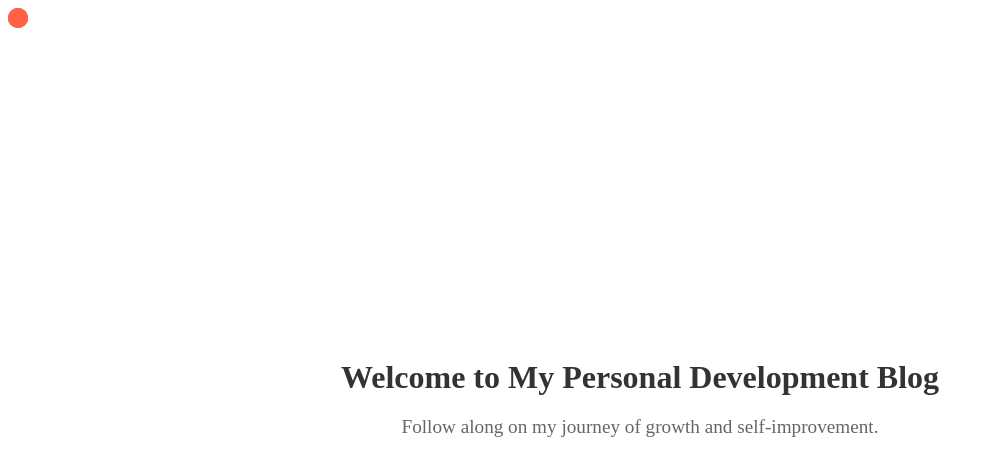
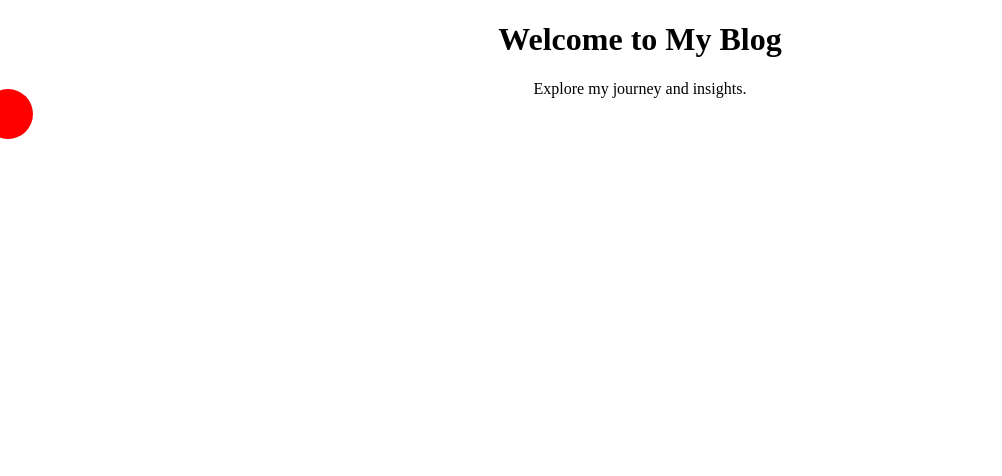
Before and after one commit to xaeoee/nuxt-auto-deploy, a Nuxt app: page / in a window 1280 px wide. Shown: the top 476 px of the page, without its empty margins (0-1002 px from the left). Built offline with nearby package versions, Linux system fonts and the light colour scheme.

Commit message:
Fixed buggy pointer

```diff
--- a/components/Tutorial.vue
+++ /dev/null
@@ -1,100 +0,0 @@
-<template>
-  <div id="app" @mousemove="trackMouse" @click="popEffect">
-    <header>
-      <h1>Welcome to My Personal Development Blog</h1>
-      <p>Follow along on my journey of growth and self-improvement.</p>
-    </header>
-    <div class="mouse-tracker" v-for="delay in [0, 100, 200, 300]" :key="delay" :style="trackerStyle(delay)"></div>
-    <transition-group name="pop" tag="div">
-      <div v-for="item in pops" :key="item.key" class="pop" :style="item.style"></div>
-    </transition-group>
-  </div>
-</template>
-
-<script>
-export default {
-  data() {
-    return {
-      mouseX: 0,
-      mouseY: 0,
-      pops: [],
-      nextPopKey: 0
-    };
-  },
-  computed: {
-    trackerStyle() {
-      return delay => ({
-        left: `${this.mouseX}px`,
-        top: `${this.mouseY}px`,
-        transition: `all ${0.2 + delay / 1000}s ease`,
-        position: 'absolute',
-        pointerEvents: 'none',
-        width: '20px',
-        height: '20px',
-        borderRadius: '50%',
-        backgroundColor: `rgba(255, 99, 71, ${1 - delay / 1000})`
-      });
-    }
-  },
-  methods: {
-    trackMouse(event) {
-      this.mouseX = event.clientX;
-      this.mouseY = event.clientY;
-    },
-    popEffect(event) {
-      const popStyle = {
-        left: `${event.clientX - 10}px`,
-        top: `${event.clientY - 10}px`,
-        position: 'absolute',
-        width: '20px',
-        height: '20px',
-        borderRadius: '50%',
-        backgroundColor: 'rgba(100, 149, 237, 0.5)',
-        animation: 'pop-animation 0.5s forwards'
-      };
-      this.pops.push({ key: this.nextPopKey++, style: popStyle });
-      setTimeout(() => {
-        this.pops.shift();
-      }, 500);  // Remove pop after animation completes
-    }
-  }
-};
-</script>
-
-<style>
-#app {
-  text-align: center;
-  min-height: 100vh;
-  display: flex;
-  flex-direction: column;
-  justify-content: center;
-  align-items: center;
-  position: relative;
-}
-
-header h1 {
-  margin: 0;
-  font-size: 2em;
-  color: #333;
-}
-
-header p {
-  color: #666;
-  font-size: 1.2em;
-}
-
-.pop {
-  pointer-events: none;
-}
-
-@keyframes pop-animation {
-  0% {
-    transform: scale(1);
-    opacity: 1;
-  }
-  100% {
-    transform: scale(1.5);
-    opacity: 0;
-  }
-}
-</style>
--- a/pages/index.vue
+++ b/pages/index.vue
@@ -1,13 +1,8 @@
 <template>
-  <div id="app" @mousemove="trackMouse" @click="popEffect">
-    <header>
-      <h1>Welcome to My Personal Development Blog</h1>
-      <p>Follow along on my journey of growth and self-improvement.</p>
-    </header>
-    <div class="mouse-tracker" v-for="delay in [0, 100, 200, 300]" :key="delay" :style="trackerStyle(delay)"></div>
-    <transition-group name="pop" tag="div">
-      <div v-for="item in pops" :key="item.key" class="pop" :style="item.style"></div>
-    </transition-group>
+  <div id="app" @mousemove="handleMouseMove">
+    <h1>Welcome to My Blog</h1>
+    <p>Explore my journey and insights.</p>
+    <div class="circle" :style="circleStyle"></div>
   </div>
 </template>
 
@@ -17,45 +12,41 @@ export default {
     return {
       mouseX: 0,
       mouseY: 0,
-      pops: [],
-      nextPopKey: 0
+      requestId: null
     };
   },
   computed: {
-    trackerStyle() {
-      return delay => ({
-        left: `${this.mouseX}px`,
-        top: `${this.mouseY}px`,
-        transition: `all ${0.2 + delay / 1000}s ease`,
+    circleStyle() {
+      return {
         position: 'absolute',
-        pointerEvents: 'none',
-        width: '20px',
-        height: '20px',
+        width: '50px',
+        height: '50px',
         borderRadius: '50%',
-        backgroundColor: `rgba(255, 99, 71, ${1 - delay / 1000})`
-      });
+        backgroundColor: 'red',
+        transform: `translate(${this.mouseX - 25}px, ${this.mouseY - 25}px)`,
+        willChange: 'transform'
+      };
     }
   },
   methods: {
-    trackMouse(event) {
+    updatePosition() {
+      this.requestId = requestAnimationFrame(this.updatePosition);
+      // update your circle's position here if you have more complex animations
+    },
+    handleMouseMove(event) {
       this.mouseX = event.clientX;
       this.mouseY = event.clientY;
-    },
-    popEffect(event) {
-      const popStyle = {
-        left: `${event.clientX - 10}px`,
-        top: `${event.clientY - 10}px`,
-        position: 'absolute',
-        width: '20px',
-        height: '20px',
-        borderRadius: '50%',
-        backgroundColor: 'rgba(100, 149, 237, 0.5)',
-        animation: 'pop-animation 0.5s forwards'
-      };
-      this.pops.push({ key: this.nextPopKey++, style: popStyle });
-      setTimeout(() => {
-        this.pops.shift();
-      }, 500);  // Remove pop after animation completes
+      if (!this.requestId) {
+        this.updatePosition();
+      }
+    }
+  },
+  mounted() {
+    this.updatePosition();
+  },
+  beforeDestroy() {
+    if (this.requestId) {
+      cancelAnimationFrame(this.requestId);
     }
   }
 };
@@ -63,38 +54,13 @@ export default {
 
 <style>
 #app {
+  position: relative;
+  height: 100vh;
   text-align: center;
-  min-height: 100vh;
-  display: flex;
-  flex-direction: column;
-  justify-content: center;
-  align-items: center;
-  position: relative;
 }
 
-header h1 {
-  margin: 0;
-  font-size: 2em;
-  color: #333;
-}
-
-header p {
-  color: #666;
-  font-size: 1.2em;
-}
-
-.pop {
-  pointer-events: none;
-}
-
-@keyframes pop-animation {
-  0% {
-    transform: scale(1);
-    opacity: 1;
-  }
-  100% {
-    transform: scale(1.5);
-    opacity: 0;
-  }
+h1, p {
+  position: relative;
+  z-index: 1;
 }
 </style>
```
